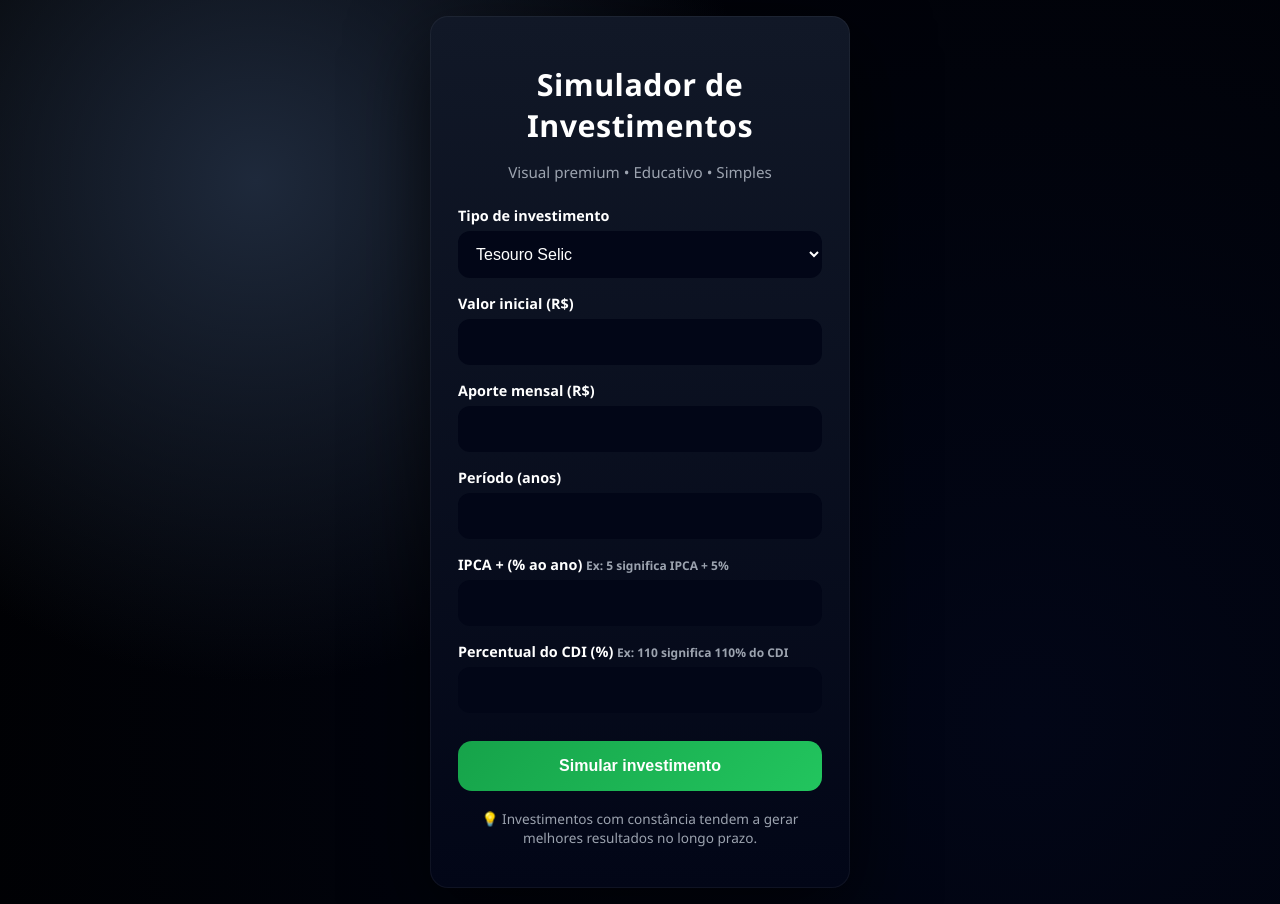
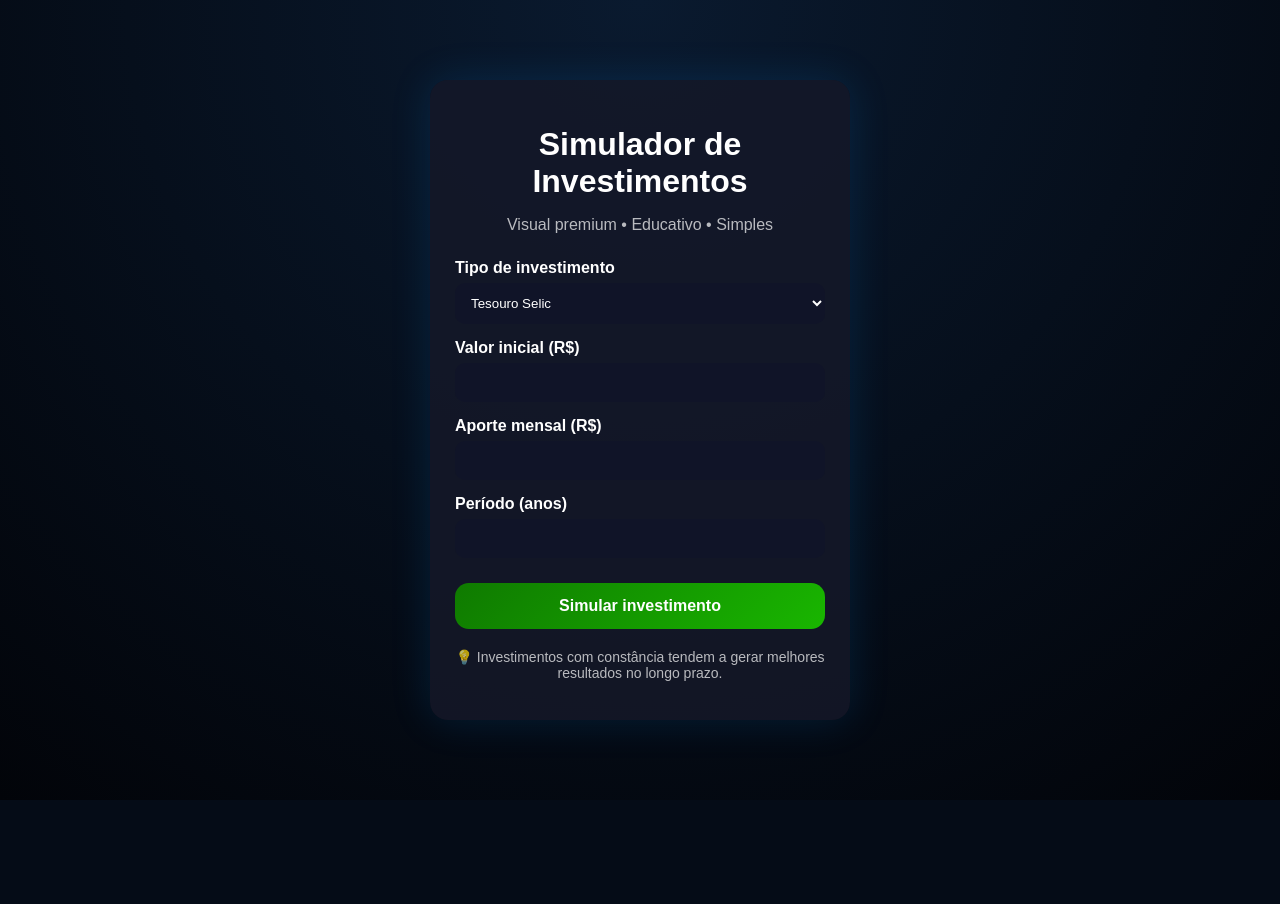
Before and after one commit to brandaoyan19-dotcom/Simulador-investimentos-flask, a Flask app: page / in a window 1280 px wide. After the commit the page ends 800 px from the top, so only its background shows below. Run offline with Flask 3, Linux system fonts and the light colour scheme.

Commit message:
PUTZ GRILA VAMO

```diff
--- a/app.py
+++ b/app.py
@@ -2,87 +2,48 @@ from flask import Flask, render_template, request
 
 app = Flask(__name__)
 
-# Taxas anuais médias (simulação educativa)
-SELIC_ANUAL = 0.105   # 10,5% ao ano
-CDI_ANUAL = 0.105     # 100% do CDI ≈ Selic
-IPCA_ANUAL = 0.045    # 4,5% ao ano
-
-
 @app.route("/", methods=["GET", "POST"])
 def index():
     resultado = None
-    mostrar_ipca_extra = False
-    mostrar_cdi = False
+    erro = None
 
     if request.method == "POST":
-        tipo = request.form.get("tipo")
-        valor_inicial = float(request.form.get("valor_inicial"))
-        aporte = float(request.form.get("aporte"))
-        anos = int(request.form.get("anos"))
+        try:
+            tipo = request.form.get("tipo")
+            valor_inicial = float(request.form.get("valor_inicial", 0))
+            aporte = float(request.form.get("aporte", 0))
+            anos = int(request.form.get("anos", 0))
 
-        meses = anos * 12
-        total_investido = valor_inicial + (aporte * meses)
+            # Taxas base (exemplo educacional)
+            selic = 0.10
+            ipca_base = 0.04
 
-        # === DEFINIÇÃO DA TAXA ===
-        if tipo == "selic":
-            taxa_anual = SELIC_ANUAL
-            nome = "Tesouro Selic"
+            if tipo == "selic":
+                taxa = selic
 
-        elif tipo == "ipca":
-            mostrar_ipca_extra = True
-            ipca_extra = float(request.form.get("ipca_extra"))
-            taxa_anual = IPCA_ANUAL + (ipca_extra / 100)
-            nome = "Tesouro IPCA+"
+            elif tipo == "cdb":
+                cdi_percentual = float(request.form.get("cdi_percentual", 0)) / 100
+                taxa = selic * cdi_percentual
 
-        elif tipo == "cdb":
-            mostrar_cdi = True
-            cdi_percentual = float(request.form.get("cdi_percentual"))
-            taxa_anual = CDI_ANUAL * (cdi_percentual / 100)
-            nome = "CDB"
+            elif tipo == "ipca":
+                ipca_extra = float(request.form.get("ipca_extra", 0)) / 100
+                taxa = ipca_base + ipca_extra
 
-        else:
-            taxa_anual = 0
-            nome = "Investimento"
+            else:
+                raise ValueError("Tipo de investimento inválido")
 
-        # === CONVERSÃO PARA TAXA MENSAL ===
-        taxa_mensal = (1 + taxa_anual) ** (1 / 12) - 1
+            meses = anos * 12
+            montante = valor_inicial
 
-        # === SIMULAÇÃO ===
-        saldo = valor_inicial
-        for _ in range(meses):
-            saldo = saldo * (1 + taxa_mensal) + aporte
+            for _ in range(meses):
+                montante = montante * (1 + taxa / 12) + aporte
 
-        rendimento = saldo - total_investido
-        percentual = (rendimento / total_investido) * 100 if total_investido > 0 else 0
+            resultado = round(montante, 2)
 
-        # === DECISÃO ===
-        if percentual >= 6:
-            decisao = "✅ Vale a pena investir"
-            exemplo = (
-                f"Esse investimento superou a inflação e aumentou seu poder de compra. "
-                f"É uma boa opção para {anos} anos pensando em segurança."
-            )
-        else:
-            decisao = "⚠️ Não vale tanto a pena"
-            exemplo = (
-                f"O rendimento foi baixo para o período. "
-                f"Talvez seja melhor comparar com outras opções ou prazos maiores."
-            )
+        except Exception as e:
+            erro = "Preencha os campos corretamente."
 
-        resultado = {
-            "total_investido": f"{total_investido:,.2f}".replace(",", "X").replace(".", ",").replace("X", "."),
-            "total_final": f"{saldo:,.2f}".replace(",", "X").replace(".", ",").replace("X", "."),
-            "percentual": f"{percentual:.2f}",
-            "decisao": decisao,
-            "exemplo": exemplo,
-        }
-
-    return render_template(
-        "index.html",
-        resultado=resultado,
-        mostrar_ipca_extra=mostrar_ipca_extra,
-        mostrar_cdi=mostrar_cdi
-    )
+    return render_template("index.html", resultado=resultado, erro=erro)
 
 
 if __name__ == "__main__":
--- a/static/style.css
+++ b/static/style.css
@@ -1,153 +1,88 @@
-/* RESET BÁSICO */
 * {
     box-sizing: border-box;
+    font-family: Arial, sans-serif;
 }
 
-/* BODY – FUNDO PREMIUM */
 body {
     margin: 0;
-  font-family: 'Segoe UI', Arial, sans-serif;
-  background:
-    radial-gradient(circle at 20% 20%, #1e293b, transparent 40%),
-    radial-gradient(circle at 80% 80%, #020617, #000);
     min-height: 100vh;
+    background: radial-gradient(circle at top, #0a1a2f, #020409);
     display: flex;
+    justify-content: center;
     align-items: center;
-  justify-content: center;
-  padding: 16px;
-  color: #ffffff;
+    color: #fff;
 }
 
-/* CONTAINER PRINCIPAL */
 .container {
     width: 100%;
     max-width: 420px;
-  background: linear-gradient(180deg, #111827, #020617);
+    background: rgba(20, 24, 40, 0.85);
+    padding: 25px;
     border-radius: 18px;
-  padding: 28px;
-  box-shadow:
-    0 25px 80px rgba(0, 0, 0, 0.7),
-    inset 0 0 0 1px rgba(255, 255, 255, 0.05);
-  backdrop-filter: blur(8px);
+    box-shadow: 0 0 40px rgba(0, 150, 255, 0.15);
 }
 
-/* TÍTULO */
 h1 {
     text-align: center;
-  margin-bottom: 6px;
-  font-size: 1.9rem;
-  font-weight: 700;
-  letter-spacing: 0.5px;
+    margin-bottom: 5px;
 }
 
-/* SUBTÍTULO */
-.subtitle {
+.sub {
     text-align: center;
-  color: #9ca3af;
-  margin-bottom: 24px;
-  font-size: 0.95rem;
+    opacity: 0.7;
+    margin-bottom: 25px;
 }
 
-/* LABELS */
 label {
+    margin-top: 15px;
     display: block;
-  margin-top: 16px;
-  margin-bottom: 6px;
-  font-weight: 600;
-  font-size: 0.9rem;
+    font-weight: bold;
 }
 
-/* INPUTS E SELECT */
-input,
-select {
+input, select {
+    width: 100%;
+    padding: 12px;
+    border-radius: 10px;
+    border: none;
+    margin-top: 6px;
+    background: #101428;
+    color: white;
+}
+
+button {
+    margin-top: 25px;
     width: 100%;
     padding: 14px;
-  border-radius: 12px;
     border: none;
-  font-size: 1rem;
-  background: #020617;
-  color: #ffffff;
-  outline: none;
-}
-
-/* FOCO */
-input:focus,
-select:focus {
-  box-shadow: 0 0 0 2px #22c55e;
-}
-
-/* BOTÃO */
-button {
-  width: 100%;
-  margin-top: 28px;
-  padding: 16px;
     border-radius: 14px;
-  border: none;
-  font-size: 1rem;
-  font-weight: 600;
+    background: linear-gradient(135deg, #0f7a00, #19b600);
+    color: white;
+    font-size: 16px;
+    font-weight: bold;
     cursor: pointer;
-  background: linear-gradient(135deg, #16a34a, #22c55e);
-  color: #ffffff;
-  transition: transform 0.2s ease, box-shadow 0.2s ease;
 }
 
 button:hover {
-  transform: translateY(-2px);
-  box-shadow: 0 10px 25px rgba(34, 197, 94, 0.35);
+    opacity: 0.9;
 }
 
-/* CARD DE RESULTADO */
-.card {
-  margin-top: 28px;
-  padding: 22px;
-  border-radius: 14px;
-  background: linear-gradient(180deg, #052e16, #022c22);
-  border-left: 4px solid #22c55e;
-}
-
-/* TEXTOS DO CARD */
-.card p {
-  margin: 8px 0;
-  font-size: 0.95rem;
-}
-
-/* DESTAQUE FINAL */
-.value {
-  margin-top: 14px;
-  font-size: 1.1rem;
-  font-weight: 700;
-  color: #22c55e;
-}
-
-/* TEXTO EXPLICATIVO */
-.exemplo {
-  margin-top: 18px;
-  font-size: 0.85rem;
-  color: #9ca3af;
+.resultado {
+    margin-top: 20px;
+    background: #0e1b2f;
+    padding: 15px;
+    border-radius: 10px;
     text-align: center;
 }
 
-/* RESPONSIVIDADE EXTRA */
-@media (max-height: 700px) {
-  body {
-    align-items: flex-start;
+.erro {
+    margin-top: 15px;
+    color: #ff6b6b;
+    text-align: center;
 }
 
-  .container {
-    margin-top: 24px;
+.dica {
+    margin-top: 20px;
+    text-align: center;
+    font-size: 14px;
+    opacity: 0.7;
 }
-}/* ANIMAÇÃO SUAVE */
-@keyframes fadeUp {
-  from {
-    opacity: 0;
-    transform: translateY(15px);
-  }
-  to {
-    opacity: 1;
-    transform: translateY(0);
-  }
-}
-
-.card {
-  animation: fadeUp 0.6s ease-out;
-}
--- a/templates/index.html
+++ b/templates/index.html
@@ -1,68 +1,76 @@
 <!DOCTYPE html>
-<html lang="pt-BR">
+<html lang="pt-br">
 <head>
     <meta charset="UTF-8">
     <title>Simulador de Investimentos</title>
-  <meta name="viewport" content="width=device-width, initial-scale=1.0">
     <link rel="stylesheet" href="/static/style.css">
+    <script>
+        function atualizarCampos() {
+            const tipo = document.getElementById("tipo").value;
+
+            document.getElementById("campo-ipca").style.display = "none";
+            document.getElementById("campo-cdi").style.display = "none";
+
+            if (tipo === "ipca") {
+                document.getElementById("campo-ipca").style.display = "block";
+            }
+
+            if (tipo === "cdb") {
+                document.getElementById("campo-cdi").style.display = "block";
+            }
+        }
+    </script>
 </head>
 
-<body>
+<body onload="atualizarCampos()">
     <div class="container">
+        <h1>Simulador de Investimentos</h1>
+        <p class="sub">Visual premium • Educativo • Simples</p>
 
-    <h1>Simulador de Investimentos</h1>
-    <p class="subtitle">Visual premium • Educativo • Simples</p>
-
-    <form method="post">
-
+        <form method="POST">
             <label>Tipo de investimento</label>
-      <select name="investimento" required>
+            <select name="tipo" id="tipo" onchange="atualizarCampos()" required>
                 <option value="selic">Tesouro Selic</option>
-        <option value="ipca">Tesouro IPCA+</option>
                 <option value="cdb">CDB</option>
+                <option value="ipca">IPCA+</option>
             </select>
 
             <label>Valor inicial (R$)</label>
-      <input type="number" name="valor_inicial" required>
+            <input type="number" name="valor_inicial" step="0.01" required>
 
             <label>Aporte mensal (R$)</label>
-      <input type="number" name="aporte_mensal" required>
+            <input type="number" name="aporte" step="0.01" required>
 
             <label>Período (anos)</label>
             <input type="number" name="anos" required>
 
-      <label>
-        IPCA + (% ao ano)
-        <small style="color:#9ca3af;">Ex: 5 significa IPCA + 5%</small>
-      </label>
-      <input type="number" name="adicional_ipca" step="0.01">
+            <!-- IPCA -->
+            <div id="campo-ipca" style="display:none;">
+                <label>IPCA + (% ao ano)</label>
+                <input type="number" name="ipca_extra" step="0.01">
+            </div>
 
-      <label>
-        Percentual do CDI (%)
-        <small style="color:#9ca3af;">Ex: 110 significa 110% do CDI</small>
-      </label>
-      <input type="number" name="percentual_cdi" step="0.01">
+            <!-- CDI -->
+            <div id="campo-cdi" style="display:none;">
+                <label>Percentual do CDI (%)</label>
+                <input type="number" name="cdi_percentual" step="0.01">
+            </div>
 
             <button type="submit">Simular investimento</button>
         </form>
 
         {% if resultado %}
-    <div class="card">
-      <h2>{{ resultado.nome }}</h2>
-
-      <p><strong>Valor investido:</strong> R$ {{ resultado.investido }}</p>
-      <p><strong>Valor final:</strong> R$ {{ resultado.montante }}</p>
-      <p><strong>Rendimento:</strong> R$ {{ resultado.rendimento }}</p>
-      <p><strong>Ganho percentual:</strong> {{ resultado.percentual }}%</p>
-
-      <div class="vale">{{ resultado.vale }}</div>
+            <div class="resultado">
+                <h2>Resultado final</h2>
+                <p>R$ {{ resultado }}</p>
             </div>
         {% endif %}
 
-    <p class="exemplo">
-      💡 Investimentos com constância tendem a gerar melhores resultados no longo prazo.
-    </p>
+        {% if erro %}
+            <div class="erro">{{ erro }}</div>
+        {% endif %}
 
+        <p class="dica">💡 Investimentos com constância tendem a gerar melhores resultados no longo prazo.</p>
     </div>
 </body>
 </html>
```
Lines whose indentation alone changed are shown as unchanged.
